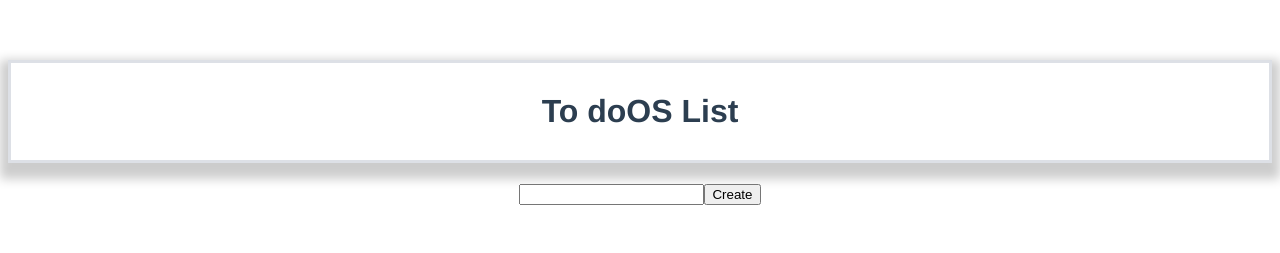
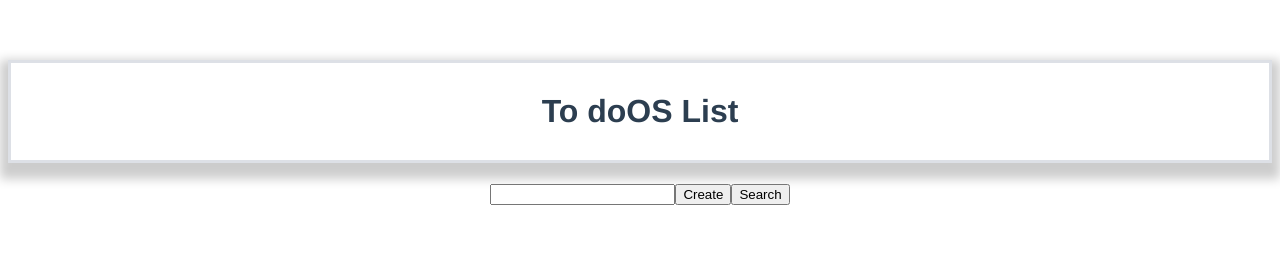
Before and after one commit to Dangeronika/Vue-testwork, a Vue app: page / in a window 1280 px wide. Shown: the top 253 px of the page. Built offline with nearby package versions, Linux system fonts and the light colour scheme.

Commit message:
[fix]: checkbox's view

```diff
--- a/src/App.vue
+++ b/src/App.vue
@@ -19,7 +19,7 @@ export default {
   data() {
     return {
       tasks: [
-        {id: 1, title: 'Make a todo list', completed:false, rename: false},
+        {id: 1, title: 'Make a todo list', completed:false, rename: false, checkbox_clicked: false},
         {id: 2, title: 'Refactor the code', completed:false, rename: false},
         {id: 3, title: 'Done the work', completed:false, rename: false}
       ],
--- a/src/components/Todotask.vue
+++ b/src/components/Todotask.vue
@@ -2,7 +2,7 @@
   <div>
     <li :class="{completed: task.completed}">
       <span :class="{checked: task.completed}">
-        <input type="checkbox" v-on:change ="completer()">
+        <input type="checkbox" v-bind:checked="task.checkbox_clicked" v-on:change ="completer(), clicker()">
         <strong>{{index+1}}</strong>
         {{task.title}}
       </span>
@@ -30,10 +30,7 @@
 <script>
 export default {
   props: {
-    task: {
-      type: Object,
-      requred: true,
-    },
+    task: {},
     index: Number,
   },
   data() {
@@ -51,6 +48,9 @@ export default {
     },
     completer: function() {
       this.task.completed = !this.task.completed;
+    },
+    clicker: function() {
+      this.task.checkbox_clicked = !this.task.checkbox_clicked
     }
   }
 }
@@ -93,4 +93,7 @@ span{
 input{
   margin-right: 15px;
 }
+.checkbox_clicked{
+
+}
 </style>
--- a/src/components/addTodotask.vue
+++ b/src/components/addTodotask.vue
@@ -1,8 +1,13 @@
 <template>
+<div class="manyways">
   <form v-on:submit.prevent = "onSubmit">
     <input type="text" v-model="taskName">
     <button type="submit">Create</button>
   </form>
+  <form v-on:submit.prevent = "search">
+    <button type="submit">Search</button>
+  </form>
+</div>
 </template>
 
 <script>
@@ -26,3 +31,11 @@ export default {
     }
   }
 </script>
+
+<style>
+
+.manyways{
+  display: flex;
+  justify-content: center;
+}
+</style>
```
